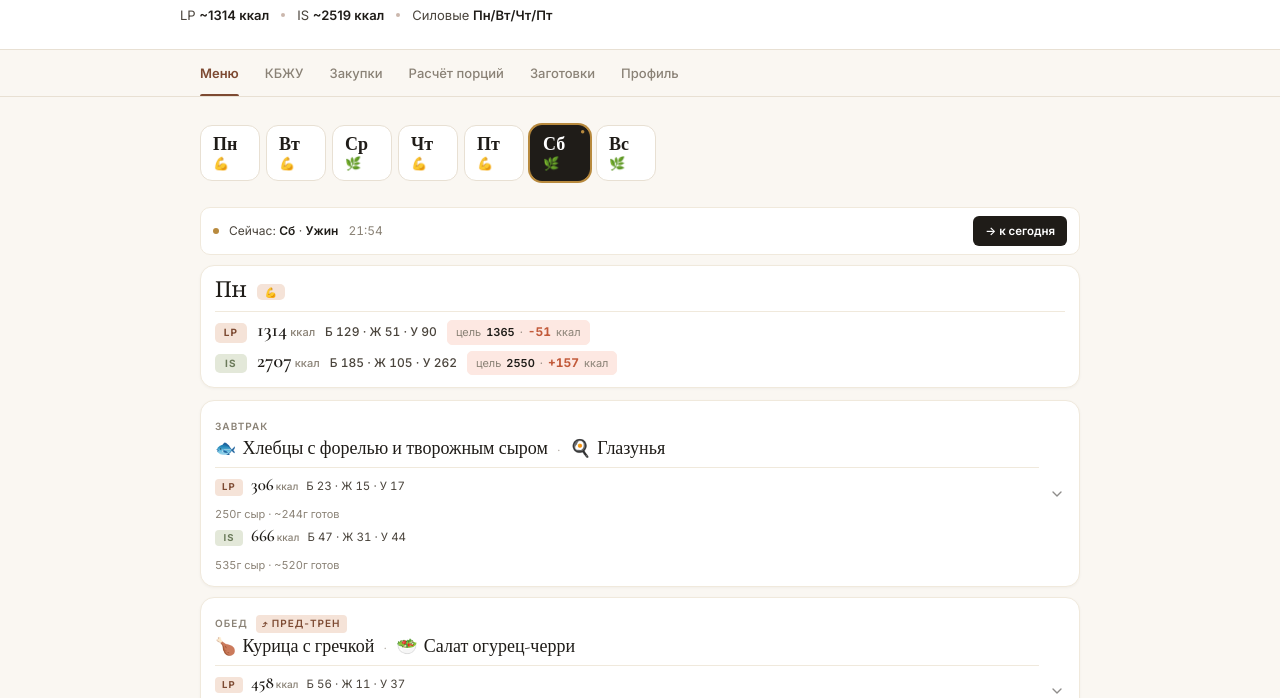
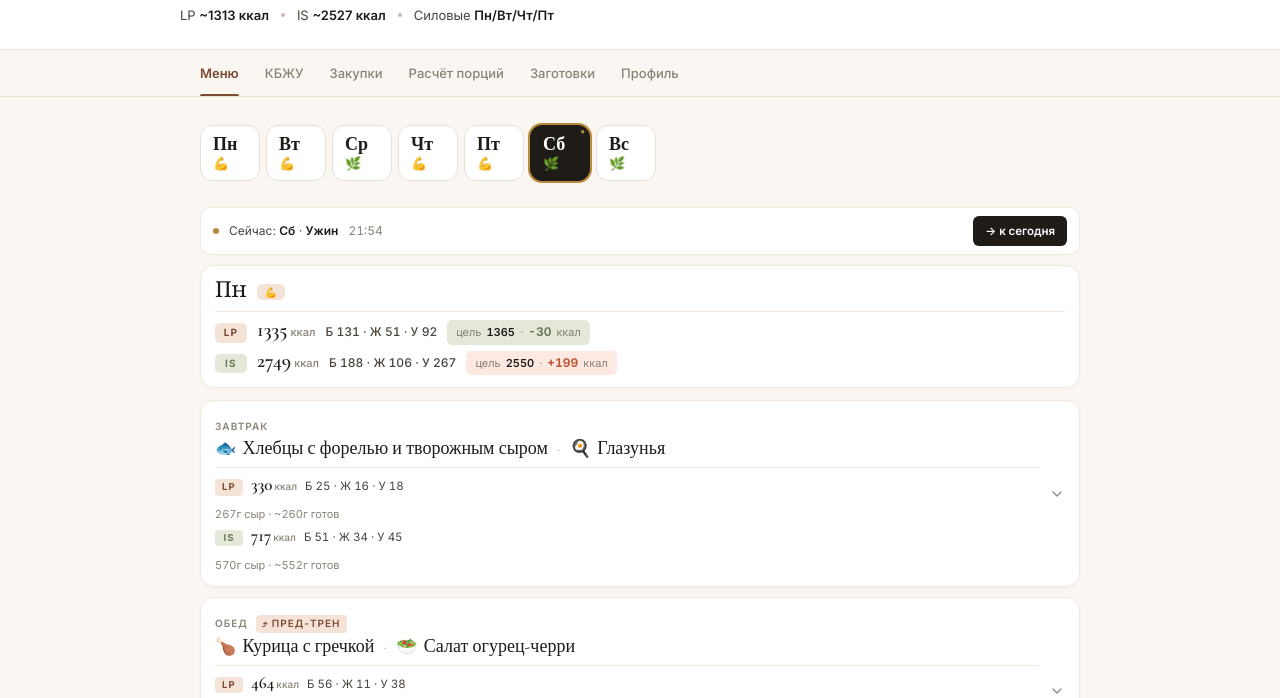
Before and after one commit to lp6sapphire/Meal_planner, a plain HTML site: page index.html in a window 1280 px wide. Shown: the part 102-800 px from the top of the page. Drawn offline with nearby package versions, Linux system fonts and the light colour scheme.

Commit message:
Split kokmoloko into koksliv + voda; round eggs to whole pieces

```diff
--- a/index.html
+++ b/index.html
@@ -603,10 +603,11 @@
   yogurt2:    { name: 'Греческий йогурт Teos 2%', kcal: 67,  p: 8,    f: 2,   c: 4.2, cat: 'Молочка', perishable: true, packs: [{size:250,label:'250г'},{size:500,label:'2×250г'}] },
   tvorsyr:    { name: 'Творожный сыр лёгкий ВВ', kcal: 150, p: 6,    f: 12,  c: 4,   cat: 'Молочка', perishable: true, packs: [{size:140,label:'140г'}] },
   mozarella:  { name: 'Моцарелла мини в рассоле ВВ', kcal: 240, p: 18,   f: 19,  c: 1,   cat: 'Молочка', perishable: true, packs: [{size:125,label:'125г'}] },
-  // Кокосовый «напиток» из 100% мякоти — концентрированные сливки. Разводить водой 1:3–1:4.
-  // КБЖУ хранятся как в плане (≈48 ккал/100г готовой жидкости после разведения). Если льёшь концентрат — учитывай ×3-4 ккал.
-  kokmoloko:  { name: 'Кокос. напиток (разведённый 1:3) ВВ', kcal: 48,  p: 1.5,  f: 2,   c: 6,   cat: 'Молочка', cookFactor: 1, packs: [{size:1000,label:'1л концентрата'}] },
-  yaytso:     { name: 'Яйцо С0 ВВ',             kcal: 157, p: 12.7, f: 11,  c: 0.7, cat: 'Молочка', unit: '1 шт ~70г', cookFactor: 0.90, packs: [{size:700,label:'10 шт ~70г'}] },
+  // Концентрат из 100% мякоти кокоса (~175/2/15/3 по этикетке ВВ).
+  koksliv:    { name: 'Кокосовые сливки 100% ВВ',  kcal: 175, p: 2,    f: 15,  c: 3,   cat: 'Молочка', cookFactor: 1, packs: [{size:1000,label:'1л'}] },
+  // Вода питьевая — для разведения сливок и варки. КБЖУ нулевые.
+  voda:       { name: 'Вода питьевая',             kcal: 0,   p: 0,    f: 0,   c: 0,   cat: 'Прочее', cookFactor: 1 },
+  yaytso:     { name: 'Яйцо С0 ВВ',             kcal: 157, p: 12.7, f: 11,  c: 0.7, cat: 'Молочка', unit: '1 шт = 70г', pieceWeight: 70, cookFactor: 0.90, packs: [{size:700,label:'10 шт по 70г'}] },
 
   kurica:     { name: 'Филе грудки цыплёнка ВВ', kcal: 111.5, p: 23.6, f: 1.9, c: 0,   cat: 'Мясо/рыба', cookFactor: 0.75,
     prep: { kind:'cooked', time:40, name:'Куриная грудка су-вид/аэрогриль',
@@ -690,9 +691,9 @@
     partner: [['hlebec', 30], ['forel', 90], ['tvorsyr', 25], ['ogurec', 100], ['zelen', 10]],
     cook: ['Хлебцы намазать творожным сыром тонким слоем.','Сверху выложить ломтики форели.','Добавить кружочки огурца и зелень.'] },
   pn_b2: { name: 'Глазунья',
-    lp: [['yaytso', 55]],
-    partner: [['yaytso', 110]],
-    cook: ['Яйцо разбить в маленькую форму.','Аэрогриль 5 мин при 180°C до желаемой степени.'] },
+    lp: [['yaytso', 70]],
+    partner: [['yaytso', 140]],
+    cook: ['Яйца (LP — 1 шт, IS — 2 шт) разбить в форму.','Аэрогриль 5 мин при 180°C до желаемой степени.'] },
 
   pn_l1: { name: 'Курица с гречкой',
     lp: [['kurica', 170], ['grechka', 50]],
@@ -777,10 +778,10 @@
 
   // ЧТ
   ch_b: { name: 'Овсянка с чиа, кокосовым молоком и голубикой',
-    cookedTogether: ['ovsyanka', 'kokmoloko', 'chia'],
-    lp: [['ovsyanka', 50], ['kokmoloko', 180], ['chia', 5], ['golubika', 80], ['med', 5]],
-    partner: [['ovsyanka', 80], ['kokmoloko', 250], ['chia', 5], ['golubika', 100], ['med', 10], ['mindal', 15], ['banan', 50]],
-    cook: ['Овсянку и чиа залить кокосовым молоком в чашу мультиварки.','Включить режим «каша/молочная» на 15 мин. Или: залить кипящим молоком и накрыть на 10 мин.','Каша готова — поделить на порции.','Сверху положить голубику, мёд (IS — также банан и миндаль).'] },
+    cookedTogether: ['ovsyanka', 'koksliv', 'voda', 'chia'],
+    lp: [['ovsyanka', 50], ['koksliv', 45], ['voda', 135], ['chia', 5], ['golubika', 80], ['med', 5]],
+    partner: [['ovsyanka', 80], ['koksliv', 60], ['voda', 190], ['chia', 5], ['golubika', 100], ['med', 10], ['mindal', 15], ['banan', 50]],
+    cook: ['Смешать кокосовые сливки с водой (1:3) — получится кокосовое молоко 2%.','Овсянку и чиа залить разведённым молоком в чашу мультиварки.','Режим «каша/молочная» 15 мин. Или: кипящим молоком и накрыть на 10 мин.','Каша готова — поделить на порции.','Сверху положить голубику, мёд (IS — также банан и миндаль).'] },
 
   ch_l1: { name: 'Курица с рисом басмати',
     lp: [['kurica', 170], ['risbasmati', 40]],
@@ -841,9 +842,9 @@
   // СБ
   sb_b: { name: 'Омлет с овощами и творожным сыром + хлебец',
     cookedTogether: ['yaytso', 'cherry', 'perec', 'shpinat', 'tvorsyr'],
-    lp: [['yaytso', 165], ['cherry', 100], ['perec', 60], ['shpinat', 30], ['tvorsyr', 20], ['hlebec', 20]],
-    partner: [['yaytso', 220], ['cherry', 130], ['perec', 80], ['shpinat', 30], ['tvorsyr', 30], ['hlebec', 30]],
-    cook: ['Овощи мелко нарезать, шпинат порвать руками.','Яйца взбить вилкой, добавить овощи.','Вылить в форму, сверху ломтики творожного сыра.','Аэрогриль 12 мин при 170°C. Хлебец рядом.'] },
+    lp: [['yaytso', 140], ['cherry', 100], ['perec', 60], ['shpinat', 30], ['tvorsyr', 20], ['hlebec', 20]],
+    partner: [['yaytso', 210], ['cherry', 130], ['perec', 80], ['shpinat', 30], ['tvorsyr', 30], ['hlebec', 30]],
+    cook: ['Яйца (LP — 2 шт, IS — 3 шт) взбить вилкой.','Овощи мелко нарезать, шпинат порвать руками. Добавить к яйцам.','Вылить в форму, сверху ломтики творожного сыра.','Аэрогриль 12 мин при 170°C. Хлебец рядом.'] },
 
   sb_l: { name: 'Салат с креветками, моцареллой и песто', unifiedCook: true,
     lp: [['krevetki', 180], ['mozarella', 80], ['rukola', 50], ['shpinat', 30], ['cherry', 120], ['ogurec', 80], ['pesto', 15]],
@@ -862,10 +863,10 @@
 
   // ВС
   vs_b: { name: 'Овсянка с бананом, голубикой и миндалём',
-    cookedTogether: ['ovsyanka', 'kokmoloko'],
-    lp: [['ovsyanka', 50], ['kokmoloko', 200], ['banan', 60], ['golubika', 80], ['mindal', 10], ['med', 5]],
-    partner: [['ovsyanka', 70], ['kokmoloko', 250], ['banan', 80], ['golubika', 100], ['mindal', 15], ['med', 10]],
-    cook: ['Овсянку залить кокосовым молоком в мультиварке. Режим «каша» 15 мин.','Каша готова — поделить на порции.','Сверху положить банан, голубику, миндаль, мёд.'] },
+    cookedTogether: ['ovsyanka', 'koksliv', 'voda'],
+    lp: [['ovsyanka', 50], ['koksliv', 50], ['voda', 150], ['banan', 60], ['golubika', 80], ['mindal', 10], ['med', 5]],
+    partner: [['ovsyanka', 70], ['koksliv', 60], ['voda', 190], ['banan', 80], ['golubika', 100], ['mindal', 15], ['med', 10]],
+    cook: ['Смешать кокосовые сливки с водой (1:3) — получится кокосовое молоко 2%.','Овсянку залить разведённым молоком в мультиварке. Режим «каша» 15 мин.','Каша готова — поделить на порции.','Сверху положить банан, голубику, миндаль, мёд.'] },
 
   vs_l1: { name: 'Семга с рисом басмати',
     lp: [['semga', 120], ['risbasmati', 50]],
```
Also changed, not shown: 1 other file.
